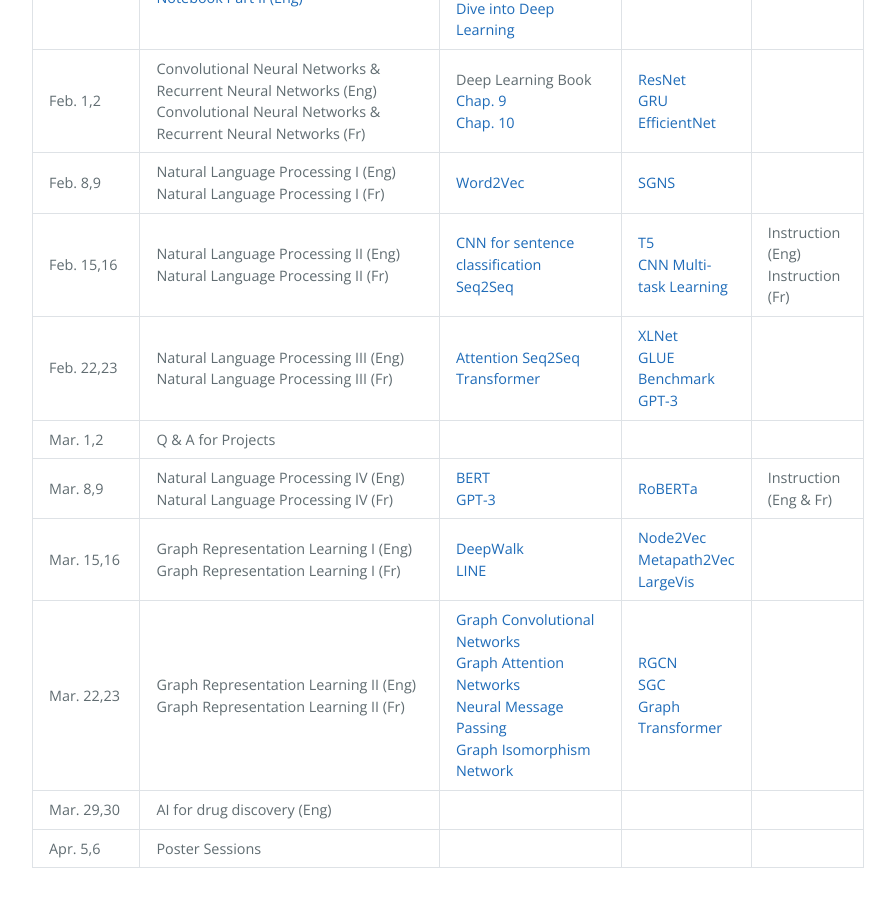
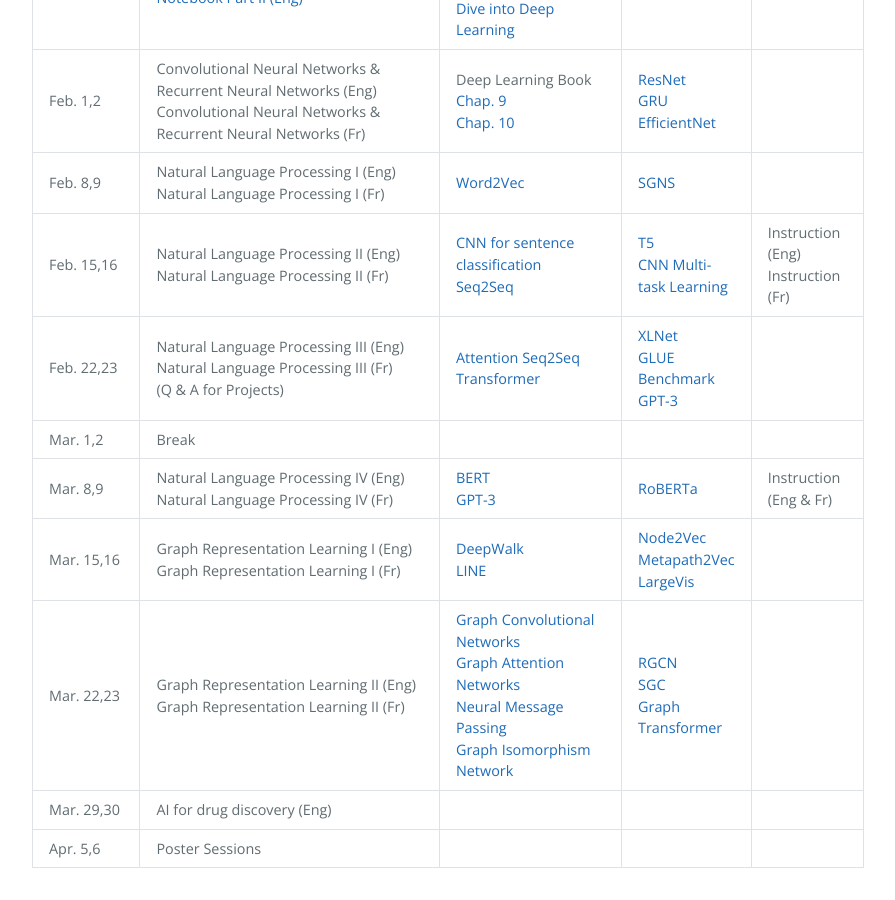
Before and after one commit to DeepGraphLearning/Math80600A_2023W, a Jekyll site: the page built from schedule.md, in a window 1280 px wide and 900 px high, scrolled down 885 px. Shown: the whole window, without its empty margins (192-1087 px from the left). Built offline with Jekyll 4.4.1, drawn with Linux system fonts in a browser that asks for light colours.

Commit message:
[M] update schedule

```diff
--- a/schedule.md
+++ b/schedule.md
@@ -115,7 +116,7 @@ schedule:
       - name: GPT-3
         url: https://arxiv.org/abs/2005.14165
   - date: Mar. 1,2
-    topics: Q & A for Projects
+    topics: Break
   - date: Mar. 8,9
     topics:
       - name: Natural Language Processing IV (Eng)
```
Also changed, not shown: other parts of schedule.md (+1 -0 lines).
